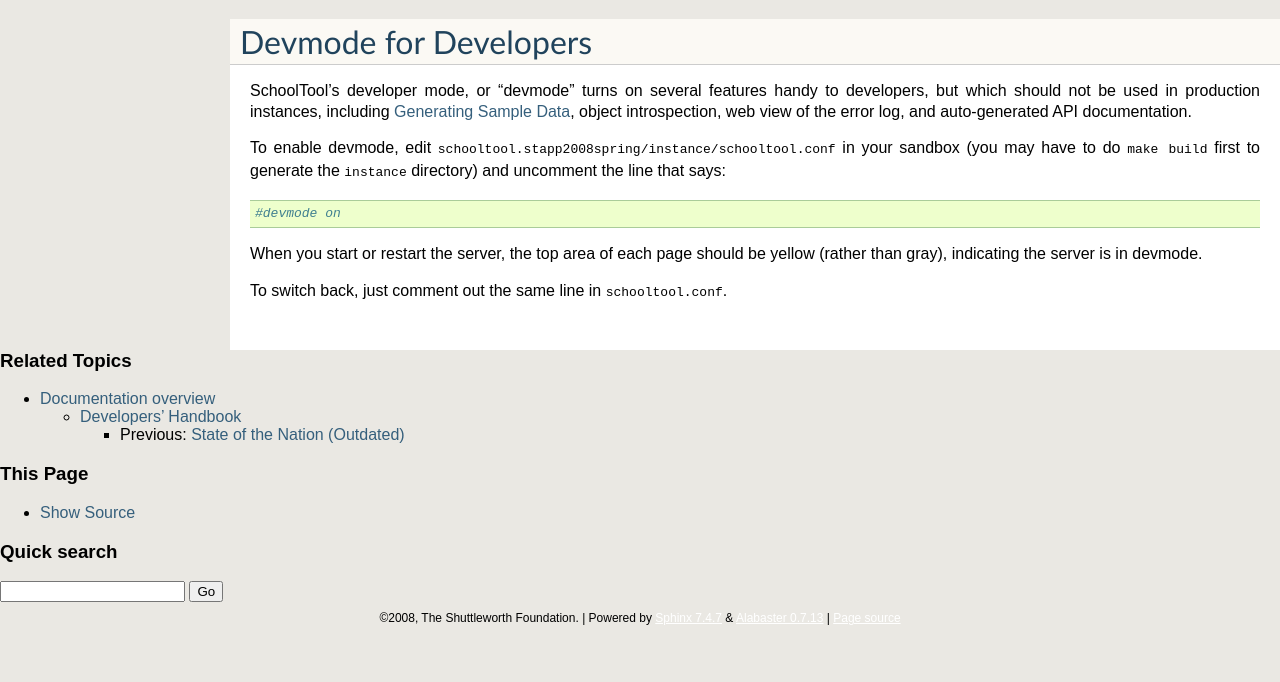
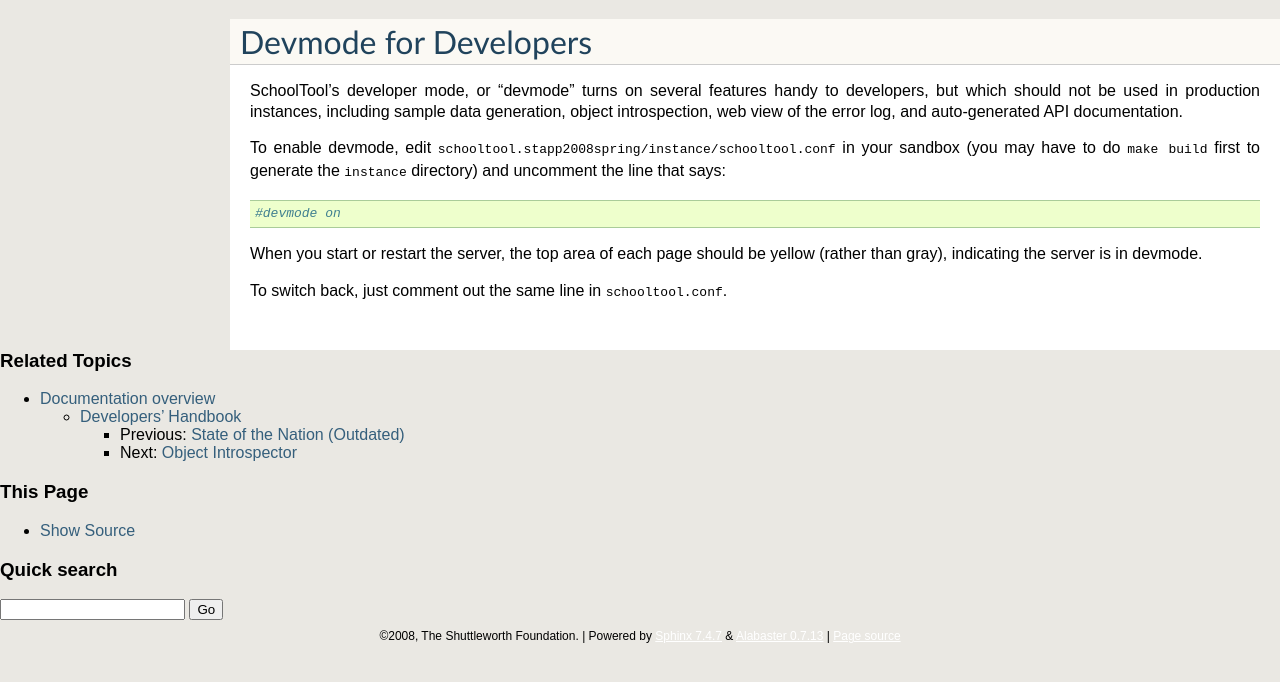
Before and after one commit to schooltool-project/schooltool-book, a Sphinx documentation site: the page built from source/dev_devmode.rst, in a window 1280 px wide. Shown: the top 682 px of the page. Built offline with Sphinx 7.4.7, drawn with Linux system fonts in a browser that asks for light colours.

Commit message:
Added object introspector.  Ditched internal links that were giving me a headache.

```diff
--- a/source/dev_devmode.rst
+++ b/source/dev_devmode.rst
@@ -1,7 +1,7 @@
 Devmode for Developers
 ======================
 
-SchoolTool's developer mode, or "devmode" turns on several features handy to developers, but which should not be used in production instances, including :ref:`sample`, object introspection, web view of the error log, and auto-generated API documentation.
+SchoolTool's developer mode, or "devmode" turns on several features handy to developers, but which should not be used in production instances, including sample data generation, object introspection, web view of the error log, and auto-generated API documentation.
 
 To enable devmode, edit ``schooltool.stapp2008spring/instance/schooltool.conf`` in your sandbox (you may have to do ``make build`` first to generate the ``instance`` directory) and uncomment the line that says::
 
--- a/source/developers.rst
+++ b/source/developers.rst
@@ -11,3 +11,4 @@
    dev_sandbox
    state_of_the_nation
    dev_devmode
+   introspector
--- /dev/null
+++ b/source/introspector.rst
@@ -0,0 +1,6 @@
+Object Introspector
+===================
+
+Under devmode, each view should include an **Introspect** action button under the red bar.  Clicking on this button provides information about the object being viewed.
+
+.. image:: images/introspect.png
--- a/source/sample.rst
+++ b/source/sample.rst
@@ -1,5 +1,3 @@
-.. _sample:
-
 Generating Sample Data
 ======================
 
```
Also changed, not shown: source/images/introspect.png (added).
